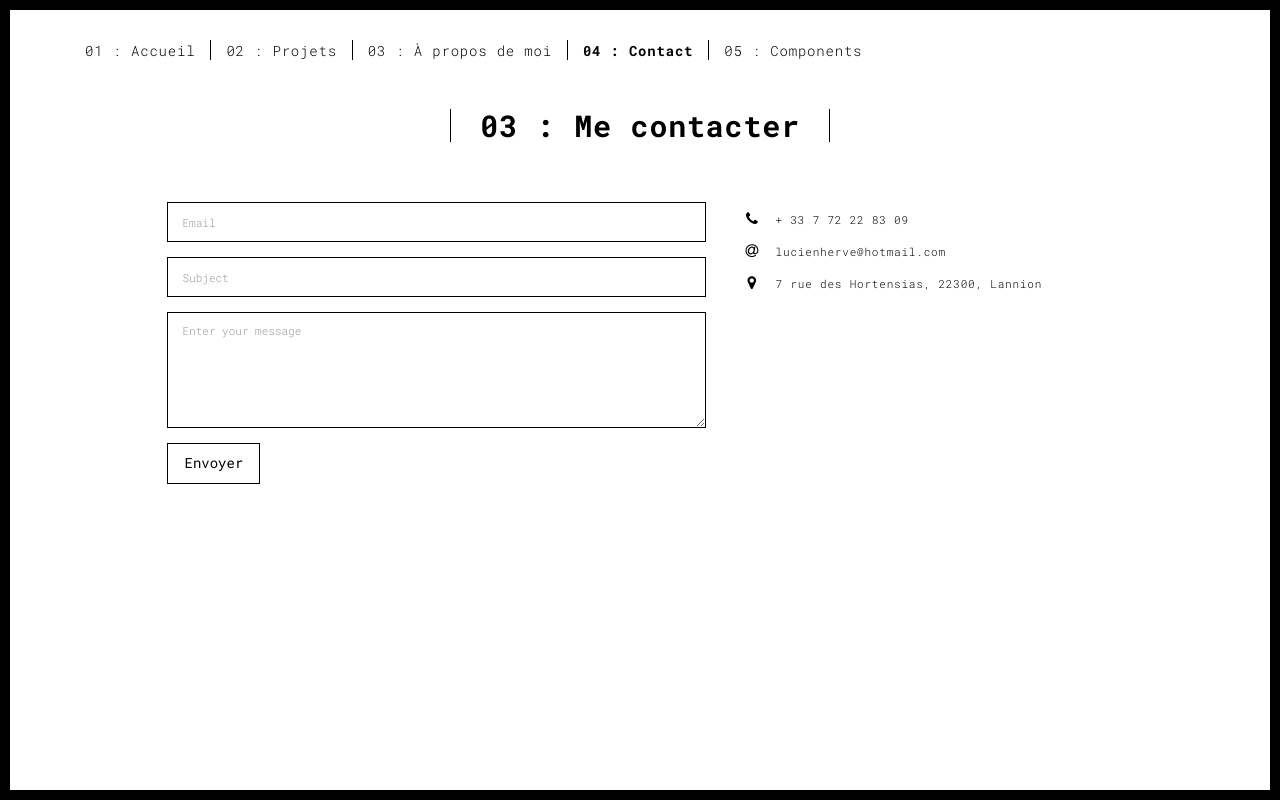
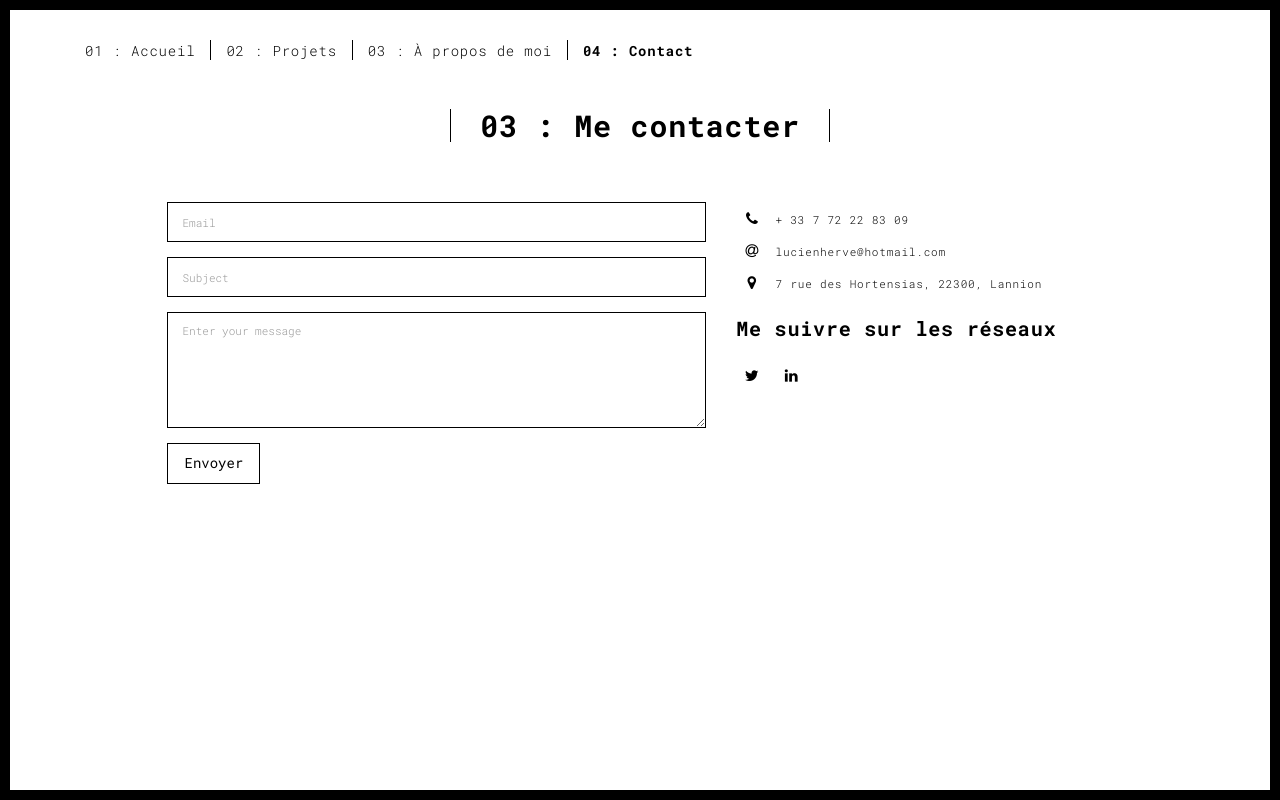
Before and after one commit to az4aaz/site_perso, a plain HTML site: page contact.html in a window 1280 px wide. Drawn offline with Linux system fonts and the light colour scheme.

Commit message:
Add files via upload

```diff
--- a/contact.html
+++ b/contact.html
@@ -7,8 +7,6 @@
     <meta content="width=device-width,initial-scale=1" name="viewport">
     <meta content="description" name="description">
     <meta name="google" content="notranslate" />
-    <meta content="Mashup templates have been developped by Orson.io team" name="author">
-
     <!-- Disable tap highlight on IE -->
     <meta name="msapplication-tap-highlight" content="no">
 
@@ -41,7 +39,6 @@
             <li><a href="./works.html" title="">02 : Projets</a></li>
             <li><a href="./about.html" title="">03 : À propos de moi</a></li>
             <li><a href="./contact.html" title="">04 : Contact</a></li>
-            <li><a href="./components.html" title="">05 : Components</a></li>
           </ul>
 
 
@@ -95,6 +92,14 @@
                           7 rue des Hortensias, 22300, Lannion
                         </li>
                       </ul>
+                      <h3>Me suivre sur les réseaux</h3>
+                      <a href="http://www.twitter.com" title="" class="fa-icon">
+                        <i class="fa fa-twitter"></i>
+                      </a>
+                      <a href="http://www.linkedin.com" title="" class="fa-icon">
+                        <i class="fa fa-linkedin"></i>
+                      </a>
+
                     </div>
                   </div>
                 </form>
```
Also changed, not shown: about.html (+0 -2 lines), index.html (+0 -3 lines), works.html (+0 -2 lines).
